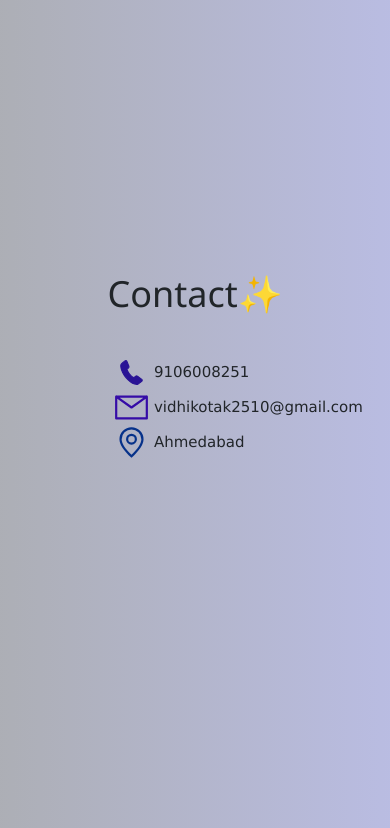
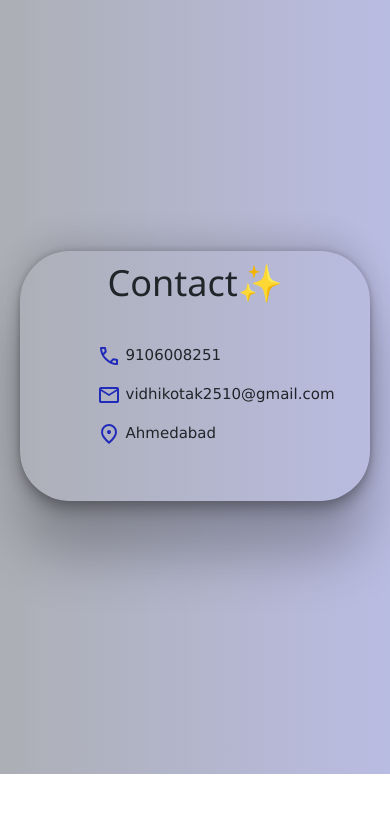
Before and after one commit to vidhikotak25/Portfolio, a plain HTML site: page index.html in a window 390 px wide. Shown: the part 1536-2364 px from the top of the page. After the commit the page ends 2310 px from the top, so only its background shows below. Drawn offline with nearby package versions, Linux system fonts and the light colour scheme.

Commit message:
Update index.html

```diff
--- a/index.html
+++ b/index.html
@@ -23,26 +23,35 @@
 
     }
 
-    #contecttt {
-      margin-left: 35%;
-    }
-    #contecttt div{
-      margin: 5px3;
-    }
-    #img{
-        margin-top:5px;
+    #contecttt {}
+
+    #contecttt div {}
+
+    #img {
+      margin-top: 5px;
     }
 
+    #contectmain {
+      margin: 30% auto 15% auto;
+      border: 0px solid black;
+      border-radius: 50px;
+      max-height: 300px;
+      max-width: 500px;
+      box-shadow: rgba(0, 0, 0, 0.25) 0px 54px 55px, rgba(0, 0, 0, 0.12) 0px -12px 30px, rgba(0, 0, 0, 0.12) 0px 4px 6px, rgba(0, 0, 0, 0.17) 0px 12px 13px, rgba(0, 0, 0, 0.09) 0px -3px 5px;
+    }
+
+    #contectmain h1 {}
+
     @media only screen and (max-width: 768px) {
-      #contecttt {
-        margin-left: 20%;
-       margin-bottom: 80%;
+      #contectmain {
+        margin: 70% auto 70% auto;
+        height: 250px;
+        width: 350px;
+        overflow: hidden;
       }
-      #Contact{
-        margin-top: 60%;
-      }
-      #img{
-        margin-top:100px;
+
+      #img {
+        margin-top: 100px;
       }
     }
   </style>
@@ -53,7 +62,7 @@
 
 <!-- <body style=" background-image: linear-gradient(to right, rgba(255,0,0,0), rgba(107, 113, 187, 0.37));"> -->
 
-<body style=" background-image: linear-gradient(to right, rgba(171, 173, 180, 0.982), rgba(66, 74, 176, 0.37));" >
+<body style=" background-image: linear-gradient(to right, rgba(171, 173, 180, 0.982), rgba(66, 74, 176, 0.37));">
 
 
 
@@ -71,14 +80,14 @@
         </div>
         <div class="offcanvas-body">
           <ul class="navbar-nav justify-content-end flex-grow-1 pe-3">
-            <li class="nav-item"  data-bs-dismiss="offcanvas" aria-label="Close">
-              <a class="nav-link active" aria-current="page" href="#" >Home</a>
+            <li class="nav-item" data-bs-dismiss="offcanvas" aria-label="Close">
+              <a class="nav-link active" aria-current="page" href="#">Home</a>
             </li>
-            <li class="nav-item"  data-bs-dismiss="offcanvas" aria-label="Close">
+            <li class="nav-item" data-bs-dismiss="offcanvas" aria-label="Close">
               <a class="nav-link" href="#Skills">Skills✨</a>
             </li>
             </li>
-            <li class="nav-item"  data-bs-dismiss="offcanvas" aria-label="Close">
+            <li class="nav-item" data-bs-dismiss="offcanvas" aria-label="Close">
               <a class="nav-link" href="#Contact">Contact✨</a>
             </li>
         </div>
@@ -90,7 +99,7 @@
         <img src="vidhi.jpeg" class="img-fluid p-5 mx-auto d-block" style="max-height: 700px;"  >
     </div> -->
   <div class=" mb-3  text-light w3-animate-right py-4 ">
-    <img src="Vidhu.png"  data-aos="zoom-in-down" class="img-fluid px-5  mx-auto d-block " id="img"
+    <img src="Vidhu.png" data-aos="zoom-in-down" class="img-fluid px-5  mx-auto d-block " id="img"
       style="max-height: 550px;  filter: (10px 10px 10px 10px rgba(243, 1, 1, 0.842));">
 
     <div class=" mx-auto d-block px-5 " style="max-width: 540px;">
@@ -128,21 +137,25 @@
   </div>
 
   <div class="d-flex flex-wrap container justify-content-evenly mt-5">
-    <img src="img/html5.svg"  class=" my-4" data-aos="fade-down" data-aos-easing="linear" data-aos-duration="1000"  />
-    <img src="img/css3.svg" class="my-4" data-aos="fade-down" data-aos-easing="linear" data-aos-duration="1000"  />
-    <img src="img/bootstrap.svg"class="my-4"  data-aos="fade-down" data-aos-easing="linear" data-aos-duration="1000"  />
-    <img src="img/javascript.svg"class="my-4"  data-aos="fade-down" data-aos-easing="linear" data-aos-duration="1000"  />
-    <img src="img/reactjs.svg" class="my-4" data-aos="fade-down" data-aos-easing="linear" data-aos-duration="1000"  />
-    <img src="img/nodejs.svg" class="my-4" data-aos="fade-down" data-aos-easing="linear" data-aos-duration="1000"  />
+    <img src="img/html5.svg" class=" my-4" data-aos="fade-down" data-aos-easing="linear" data-aos-duration="1000" />
+    <img src="img/css3.svg" class="my-4" data-aos="fade-down" data-aos-easing="linear" data-aos-duration="1000" />
+    <img src="img/bootstrap.svg" class="my-4" data-aos="fade-down" data-aos-easing="linear" data-aos-duration="1000" />
+    <img src="img/javascript.svg" class="my-4" data-aos="fade-down" data-aos-easing="linear" data-aos-duration="1000" />
+    <img src="img/reactjs.svg" class="my-4" data-aos="fade-down" data-aos-easing="linear" data-aos-duration="1000" />
+    <img src="img/nodejs.svg"  class="my-4" data-aos="fade-down" data-aos-easing="linear" data-aos-duration="1000" />
   </div>
 
   <!-- contect -->
 
-  <div class="container">
-  <h1 class=" mx-auto  d-flex justify-content-around "  style="padding-top: 20%;" id="Contact" >Contact✨</h1>
-  <div class="container d-flex  flex-column" style=" padding-bottom: 20%; padding-left: 8%; padding-top: 30px;" id="contecttt">
+  <div class="container" id="contectmain" >
+    <h1 class=" mx-auto  d-flex justify-content-around " id="Contact">Contact✨</h1>
+    <div class="container d-flex  flex-column"
+      style=" padding-bottom: 20%; padding-left: 20%; padding-top: 30px; gap: 15px; " id="contecttt">
       <div class="">
-      <img src="img/phone.svg" style=" height: 35px; width: 35px;">
+        <svg xmlns="http://www.w3.org/2000/svg" height="24px" viewBox="0 -960 960 960" width="24px" fill="#212bba">
+          <path
+            d="M798-120q-125 0-247-54.5T329-329Q229-429 174.5-551T120-798q0-18 12-30t30-12h162q14 0 25 9.5t13 22.5l26 140q2 16-1 27t-11 19l-97 98q20 37 47.5 71.5T387-386q31 31 65 57.5t72 48.5l94-94q9-9 23.5-13.5T670-390l138 28q14 4 23 14.5t9 23.5v162q0 18-12 30t-30 12ZM241-600l66-66-17-94h-89q5 41 14 81t26 79Zm358 358q39 17 79.5 27t81.5 13v-88l-94-19-67 67ZM241-600Zm358 358Z" />
+        </svg>
         <span>
           <a href="tel:9876765678p107" style="text-decoration: none;">
             9106008251
@@ -152,15 +165,20 @@
       </div>
 
       <div>
-      <img src="img/mail.svg" style=" height: 35px; width: 35px;">
-      <span>
+        <svg xmlns="http://www.w3.org/2000/svg" height="24px" viewBox="0 -960 960 960" width="24px" fill="#212bba">
+          <path
+            d="M160-160q-33 0-56.5-23.5T80-240v-480q0-33 23.5-56.5T160-800h640q33 0 56.5 23.5T880-720v480q0 33-23.5 56.5T800-160H160Zm320-280L160-640v400h640v-400L480-440Zm0-80 320-200H160l320 200ZM160-640v-80 480-400Z" />
+        </svg> <span>
           <a href="mailto:vidhikotak2510@gmail.com" style="text-decoration: none;">vidhikotak2510@gmail.com</a>
         </span>
 
       </div>
 
       <div>
-      <img src="img/location.svg" style=" height: 35px; width: 35px;">
+        <svg xmlns="http://www.w3.org/2000/svg" height="24px" viewBox="0 -960 960 960" width="24px" fill="#212bba">
+          <path
+            d="M480-480q33 0 56.5-23.5T560-560q0-33-23.5-56.5T480-640q-33 0-56.5 23.5T400-560q0 33 23.5 56.5T480-480Zm0 294q122-112 181-203.5T720-552q0-109-69.5-178.5T480-800q-101 0-170.5 69.5T240-552q0 71 59 162.5T480-186Zm0 106Q319-217 239.5-334.5T160-552q0-150 96.5-239T480-880q127 0 223.5 89T800-552q0 100-79.5 217.5T480-80Zm0-480Z" />
+        </svg>
         <spam>Ahmedabad</spam>
       </div>
     </div>
```
Lines whose indentation alone changed are shown as unchanged.
